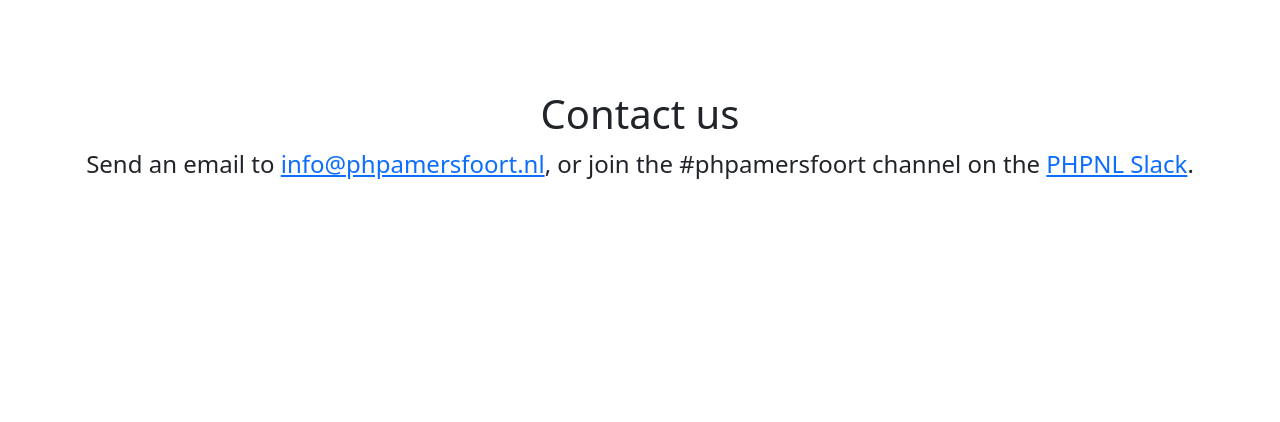
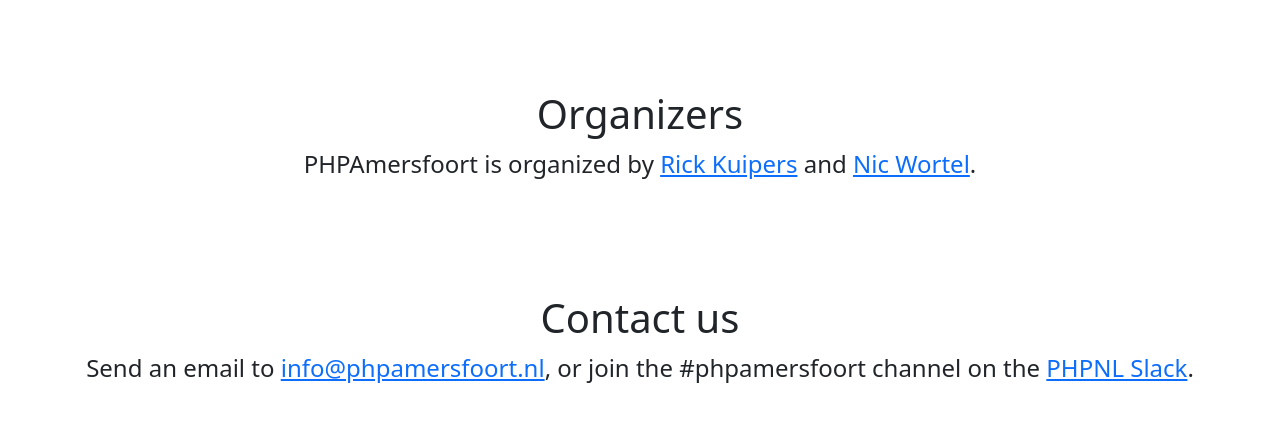
Before and after one commit to PHPAmersfoort/website, a website built with webpack: page index.html in a window 1280 px wide. Shown: the part 2093-2515 px from the top of the page. Before the commit the page ends 2339 px from the top, so only its background shows below. Built offline with nearby package versions, Linux system fonts and the light colour scheme.

Commit message:
Mention the organizers

```diff
--- a/index.html
+++ b/index.html
@@ -70,6 +70,14 @@
             </div>
 
             <div class="py-5">
+                <h2 class="display-6">Organizers</h2>
+
+                <p class="fs-4">PHPAmersfoort is organized by <a href="https://rskuipers.com/" target="_blank">Rick
+                    Kuipers</a> and <a href="https://nicwortel.nl/" target="_blank">Nic Wortel</a>.
+                </p>
+            </div>
+
+            <div class="py-5">
                 <h2 class="display-6" id="contact">Contact us</h2>
 
                 <p class="fs-4">Send an email to <a href="mailto:info@phpamersfoort.nl">info@phpamersfoort.nl</a>, or
```
